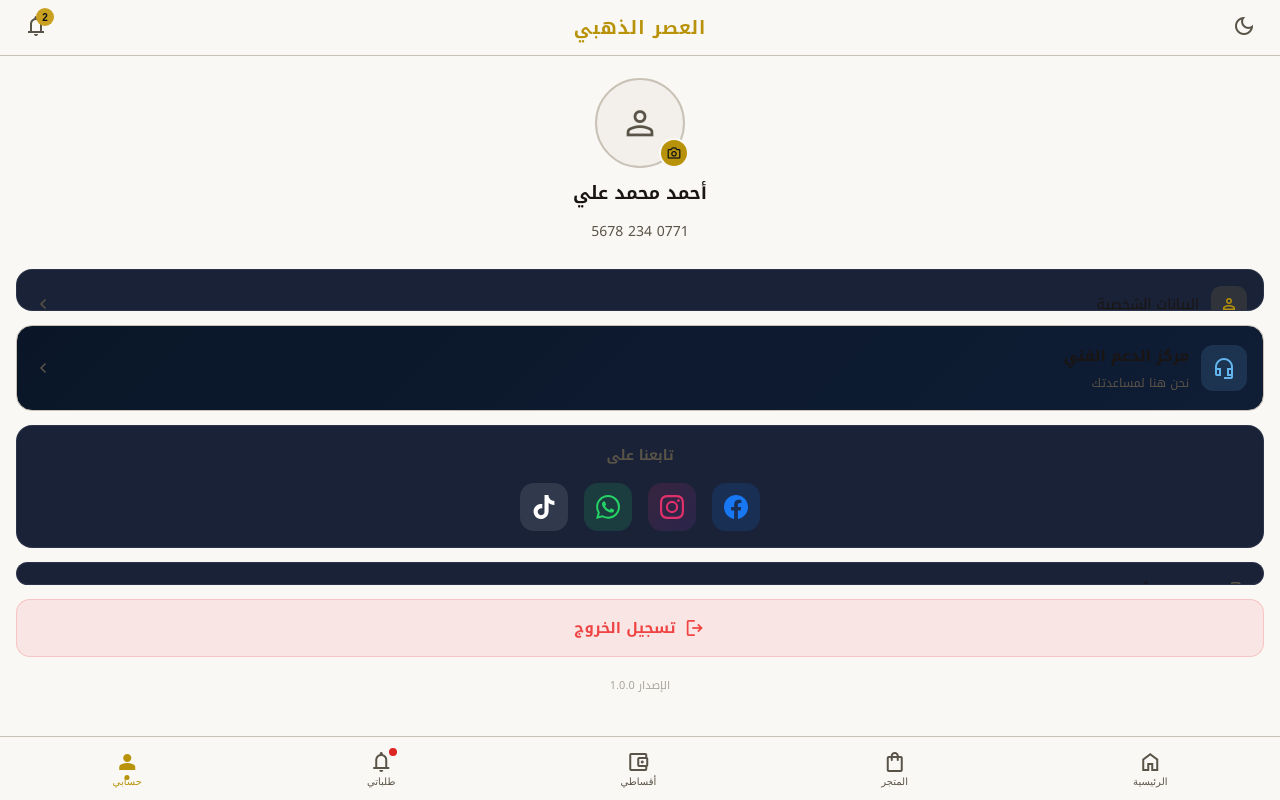
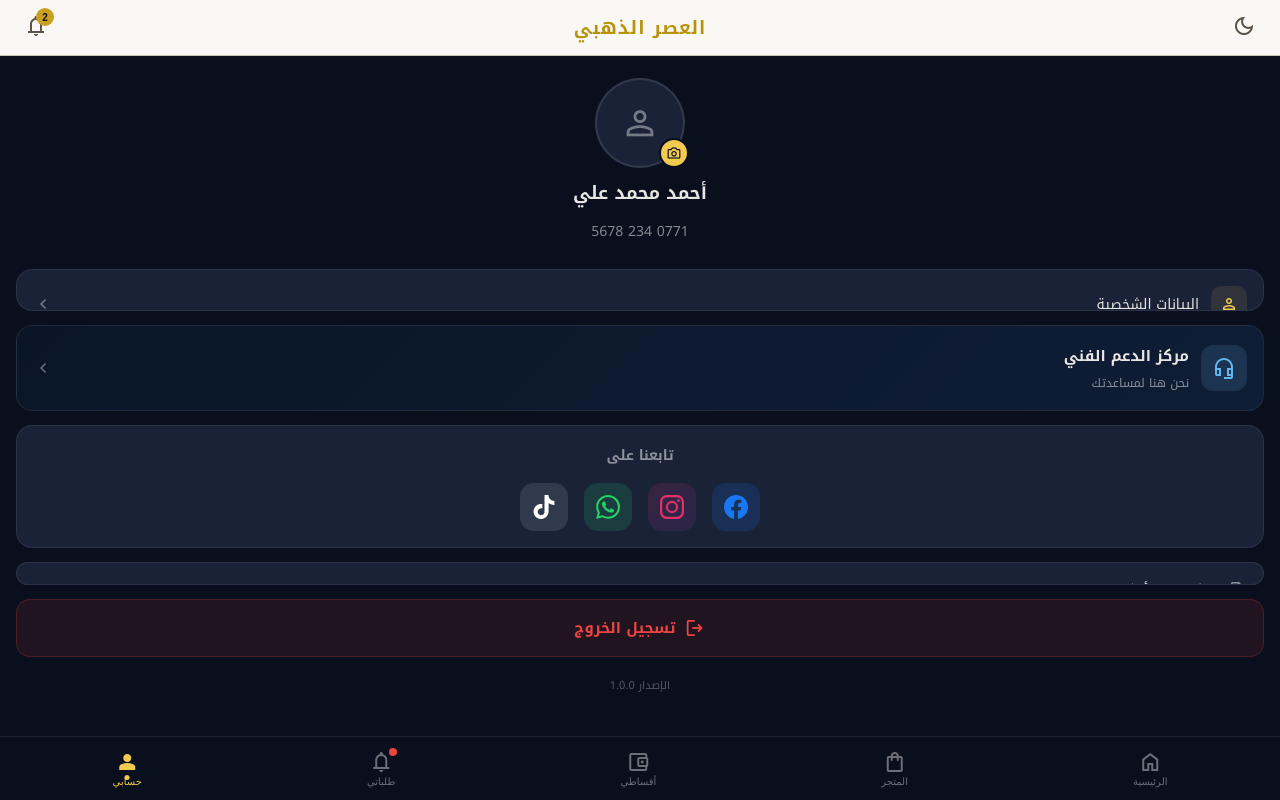
Before and after one commit to iraqtester993-prog/golden, a Vue app in the folder golden-pwa/: page /#/account in a window 1280 px wide. Built offline with nearby package versions, Linux system fonts and the light colour scheme.

Commit message:
fix: account page - inline styles for all sections

```diff
--- a/golden-pwa/src/views/AccountPage.vue
+++ b/golden-pwa/src/views/AccountPage.vue
@@ -3,7 +3,7 @@
     <TopBar />
 
     <main class="page-content">
-      <!-- Profile Section -->
+      <!-- Profile -->
       <section class="profile-section">
         <div class="profile-photo-wrap">
           <div class="profile-photo">
@@ -17,71 +17,71 @@
         <span class="profile-phone">0771 234 5678</span>
       </section>
 
-      <!-- Menu Items -->
-      <section class="menu-list">
-        <button class="menu-item" v-for="item in menuItems" :key="item.label">
-          <div class="menu-right">
-            <div class="menu-icon-wrap">
-              <span class="material-symbols-outlined menu-icon">{{ item.icon }}</span>
+      <!-- Menu -->
+      <div style="background:#1a2238;border:1px solid rgba(255,255,255,0.08);border-radius:16px;overflow:hidden;">
+        <button v-for="item in menuItems" :key="item.label" style="display:flex;justify-content:space-between;align-items:center;padding:16px;background:none;border:none;border-bottom:1px solid rgba(255,255,255,0.06);cursor:pointer;width:100%;font-family:'Noto Kufi Arabic',sans-serif;">
+          <div style="display:flex;align-items:center;gap:12px;">
+            <div style="width:36px;height:36px;border-radius:10px;background:rgba(242,202,80,0.1);display:flex;align-items:center;justify-content:center;">
+              <span class="material-symbols-outlined" style="font-size:20px;color:#f2ca50;">{{ item.icon }}</span>
             </div>
-            <span class="menu-label">{{ item.label }}</span>
+            <span style="font-size:14px;color:#e8e6e3;">{{ item.label }}</span>
           </div>
-          <span class="material-symbols-outlined menu-arrow">chevron_left</span>
+          <span class="material-symbols-outlined" style="font-size:20px;color:rgba(255,255,255,0.4);">chevron_left</span>
         </button>
-      </section>
+      </div>
 
-      <!-- Support Card -->
-      <section class="support-card">
-        <div class="support-left">
-          <div class="support-icon-wrap">
-            <span class="material-symbols-outlined">headset_mic</span>
+      <!-- Support -->
+      <div style="background:linear-gradient(135deg,#0a1628,#0f1d35);border:1px solid rgba(255,255,255,0.08);border-radius:16px;padding:16px;display:flex;align-items:center;justify-content:space-between;cursor:pointer;">
+        <div style="display:flex;align-items:center;gap:12px;">
+          <div style="width:46px;height:46px;border-radius:12px;background:rgba(99,179,237,0.15);display:flex;align-items:center;justify-content:center;">
+            <span class="material-symbols-outlined" style="font-size:24px;color:#63b3ed;">headset_mic</span>
           </div>
-          <div class="support-text">
-            <h3 class="support-title">مركز الدعم الفني</h3>
-            <span class="support-sub">نحن هنا لمساعدتك</span>
+          <div style="display:flex;flex-direction:column;gap:2px;">
+            <h3 style="font-size:15px;font-weight:700;color:#e8e6e3;margin:0;">مركز الدعم الفني</h3>
+            <span style="font-size:12px;color:rgba(255,255,255,0.5);">نحن هنا لمساعدتك</span>
           </div>
         </div>
-        <span class="material-symbols-outlined menu-arrow">chevron_left</span>
-      </section>
+        <span class="material-symbols-outlined" style="font-size:20px;color:rgba(255,255,255,0.4);">chevron_left</span>
+      </div>
 
-      <!-- Social Card -->
-      <section class="social-card">
-        <span class="social-title">تابعنا على</span>
-        <div class="social-icons">
-          <a class="social-link facebook" href="#" target="_blank">
-            <svg class="social-svg" viewBox="0 0 24 24" fill="currentColor"><path d="M24 12.073c0-6.627-5.373-12-12-12s-12 5.373-12 12c0 5.99 4.388 10.954 10.125 11.854v-8.385H7.078v-3.47h3.047V9.43c0-3.007 1.792-4.669 4.533-4.669 1.312 0 2.686.235 2.686.235v2.953H15.83c-1.491 0-1.956.925-1.956 1.874v2.25h3.328l-.532 3.47h-2.796v8.385C19.612 23.027 24 18.062 24 12.073z"/></svg>
+      <!-- Social -->
+      <div style="background:#1a2238;border:1px solid rgba(255,255,255,0.08);border-radius:16px;padding:16px;display:flex;flex-direction:column;align-items:center;gap:14px;">
+        <span style="font-size:14px;font-weight:600;color:rgba(255,255,255,0.5);">تابعنا على</span>
+        <div style="display:flex;gap:16px;">
+          <a href="#" target="_blank" style="width:48px;height:48px;border-radius:14px;display:flex;align-items:center;justify-content:center;background:rgba(24,119,242,0.15);text-decoration:none;">
+            <svg width="24" height="24" viewBox="0 0 24 24" fill="#1877F2"><path d="M24 12.073c0-6.627-5.373-12-12-12s-12 5.373-12 12c0 5.99 4.388 10.954 10.125 11.854v-8.385H7.078v-3.47h3.047V9.43c0-3.007 1.792-4.669 4.533-4.669 1.312 0 2.686.235 2.686.235v2.953H15.83c-1.491 0-1.956.925-1.956 1.874v2.25h3.328l-.532 3.47h-2.796v8.385C19.612 23.027 24 18.062 24 12.073z"/></svg>
           </a>
-          <a class="social-link instagram" href="#" target="_blank">
-            <svg class="social-svg" viewBox="0 0 24 24" fill="currentColor"><path d="M12 2.163c3.204 0 3.584.012 4.85.07 3.252.148 4.771 1.691 4.919 4.919.058 1.265.069 1.645.069 4.849 0 3.205-.012 3.584-.069 4.849-.149 3.225-1.664 4.771-4.919 4.919-1.266.058-1.644.07-4.85.07-3.204 0-3.584-.012-4.849-.07-3.26-.149-4.771-1.699-4.919-4.92-.058-1.265-.07-1.644-.07-4.849 0-3.204.013-3.583.07-4.849.149-3.227 1.664-4.771 4.919-4.919 1.266-.057 1.645-.069 4.849-.069zM12 0C8.741 0 8.333.014 7.053.072 2.695.272.273 2.69.073 7.052.014 8.333 0 8.741 0 12c0 3.259.014 3.668.072 4.948.2 4.358 2.618 6.78 6.98 6.98C8.333 23.986 8.741 24 12 24c3.259 0 3.668-.014 4.948-.072 4.354-.2 6.782-2.618 6.979-6.98.059-1.28.073-1.689.073-4.948 0-3.259-.014-3.667-.072-4.947-.196-4.354-2.617-6.78-6.979-6.98C15.668.014 15.259 0 12 0zm0 5.838a6.162 6.162 0 100 12.324 6.162 6.162 0 000-12.324zM12 16a4 4 0 110-8 4 4 0 010 8zm6.406-11.845a1.44 1.44 0 100 2.881 1.44 1.44 0 000-2.881z"/></svg>
+          <a href="#" target="_blank" style="width:48px;height:48px;border-radius:14px;display:flex;align-items:center;justify-content:center;background:linear-gradient(135deg,rgba(225,48,108,0.15),rgba(131,58,180,0.15));text-decoration:none;">
+            <svg width="24" height="24" viewBox="0 0 24 24" fill="#E1306C"><path d="M12 2.163c3.204 0 3.584.012 4.85.07 3.252.148 4.771 1.691 4.919 4.919.058 1.265.069 1.645.069 4.849 0 3.205-.012 3.584-.069 4.849-.149 3.225-1.664 4.771-4.919 4.919-1.266.058-1.644.07-4.85.07-3.204 0-3.584-.012-4.849-.07-3.26-.149-4.771-1.699-4.919-4.92-.058-1.265-.07-1.644-.07-4.849 0-3.204.013-3.583.07-4.849.149-3.227 1.664-4.771 4.919-4.919 1.266-.057 1.645-.069 4.849-.069zM12 0C8.741 0 8.333.014 7.053.072 2.695.272.273 2.69.073 7.052.014 8.333 0 8.741 0 12c0 3.259.014 3.668.072 4.948.2 4.358 2.618 6.78 6.98 6.98C8.333 23.986 8.741 24 12 24c3.259 0 3.668-.014 4.948-.072 4.354-.2 6.782-2.618 6.979-6.98.059-1.28.073-1.689.073-4.948 0-3.259-.014-3.667-.072-4.947-.196-4.354-2.617-6.78-6.979-6.98C15.668.014 15.259 0 12 0zm0 5.838a6.162 6.162 0 100 12.324 6.162 6.162 0 000-12.324zM12 16a4 4 0 110-8 4 4 0 010 8zm6.406-11.845a1.44 1.44 0 100 2.881 1.44 1.44 0 000-2.881z"/></svg>
           </a>
-          <a class="social-link whatsapp" href="#" target="_blank">
-            <svg class="social-svg" viewBox="0 0 24 24" fill="currentColor"><path d="M17.472 14.382c-.297-.149-1.758-.867-2.03-.967-.273-.099-.471-.148-.67.15-.197.297-.767.966-.94 1.164-.173.199-.347.223-.644.075-.297-.15-1.255-.463-2.39-1.475-.883-.788-1.48-1.761-1.653-2.059-.173-.297-.018-.458.13-.606.134-.133.298-.347.446-.52.149-.174.198-.298.298-.497.099-.198.05-.371-.025-.52-.075-.149-.669-1.612-.916-2.207-.242-.579-.487-.5-.669-.51-.173-.008-.371-.01-.57-.01-.198 0-.52.074-.792.372-.272.297-1.04 1.016-1.04 2.479 0 1.462 1.065 2.875 1.213 3.074.149.198 2.096 3.2 5.077 4.487.709.306 1.262.489 1.694.625.712.227 1.36.195 1.871.118.571-.085 1.758-.719 2.006-1.413.248-.694.248-1.289.173-1.413-.074-.124-.272-.198-.57-.347m-5.421 7.403h-.004a9.87 9.87 0 01-5.031-1.378l-.361-.214-3.741.982.998-3.648-.235-.374a9.86 9.86 0 01-1.51-5.26c.001-5.45 4.436-9.884 9.888-9.884 2.64 0 5.122 1.03 6.988 2.898a9.825 9.825 0 012.893 6.994c-.003 5.45-4.437 9.884-9.885 9.884m8.413-18.297A11.815 11.815 0 0012.05 0C5.495 0 .16 5.335.157 11.892c0 2.096.547 4.142 1.588 5.945L.057 24l6.305-1.654a11.882 11.882 0 005.683 1.448h.005c6.554 0 11.89-5.335 11.893-11.893a11.821 11.821 0 00-3.48-8.413z"/></svg>
+          <a href="#" target="_blank" style="width:48px;height:48px;border-radius:14px;display:flex;align-items:center;justify-content:center;background:rgba(37,211,102,0.15);text-decoration:none;">
+            <svg width="24" height="24" viewBox="0 0 24 24" fill="#25D366"><path d="M17.472 14.382c-.297-.149-1.758-.867-2.03-.967-.273-.099-.471-.148-.67.15-.197.297-.767.966-.94 1.164-.173.199-.347.223-.644.075-.297-.15-1.255-.463-2.39-1.475-.883-.788-1.48-1.761-1.653-2.059-.173-.297-.018-.458.13-.606.134-.133.298-.347.446-.52.149-.174.198-.298.298-.497.099-.198.05-.371-.025-.52-.075-.149-.669-1.612-.916-2.207-.242-.579-.487-.5-.669-.51-.173-.008-.371-.01-.57-.01-.198 0-.52.074-.792.372-.272.297-1.04 1.016-1.04 2.479 0 1.462 1.065 2.875 1.213 3.074.149.198 2.096 3.2 5.077 4.487.709.306 1.262.489 1.694.625.712.227 1.36.195 1.871.118.571-.085 1.758-.719 2.006-1.413.248-.694.248-1.289.173-1.413-.074-.124-.272-.198-.57-.347m-5.421 7.403h-.004a9.87 9.87 0 01-5.031-1.378l-.361-.214-3.741.982.998-3.648-.235-.374a9.86 9.86 0 01-1.51-5.26c.001-5.45 4.436-9.884 9.888-9.884 2.64 0 5.122 1.03 6.988 2.898a9.825 9.825 0 012.893 6.994c-.003 5.45-4.437 9.884-9.885 9.884m8.413-18.297A11.815 11.815 0 0012.05 0C5.495 0 .16 5.335.157 11.892c0 2.096.547 4.142 1.588 5.945L.057 24l6.305-1.654a11.882 11.882 0 005.683 1.448h.005c6.554 0 11.89-5.335 11.893-11.893a11.821 11.821 0 00-3.48-8.413z"/></svg>
           </a>
-          <a class="social-link tiktok" href="#" target="_blank">
-            <svg class="social-svg" viewBox="0 0 24 24" fill="currentColor"><path d="M12.525.02c1.31-.02 2.61-.01 3.91-.02.08 1.53.63 3.09 1.75 4.17 1.12 1.11 2.7 1.62 4.24 1.79v4.03c-1.44-.05-2.89-.35-4.2-.97-.57-.26-1.1-.59-1.62-.93-.01 2.92.01 5.84-.02 8.75-.08 1.4-.54 2.79-1.35 3.94-1.31 1.92-3.58 3.17-5.91 3.21-1.43.08-2.86-.31-4.08-1.03-2.02-1.19-3.44-3.37-3.65-5.71-.02-.5-.03-1-.01-1.49.18-1.9 1.12-3.72 2.58-4.96 1.66-1.44 3.98-2.13 6.15-1.72.02 1.48-.04 2.96-.04 4.44-.99-.32-2.15-.23-3.02.37-.63.41-1.11 1.04-1.36 1.75-.21.51-.15 1.07-.14 1.61.24 1.64 1.82 3.02 3.5 2.87 1.12-.01 2.19-.66 2.77-1.61.19-.33.4-.67.41-1.06.1-1.79.06-3.57.07-5.36.01-4.03-.01-8.05.02-12.07z"/></svg>
+          <a href="#" target="_blank" style="width:48px;height:48px;border-radius:14px;display:flex;align-items:center;justify-content:center;background:rgba(255,255,255,0.1);text-decoration:none;">
+            <svg width="24" height="24" viewBox="0 0 24 24" fill="#fff"><path d="M12.525.02c1.31-.02 2.61-.01 3.91-.02.08 1.53.63 3.09 1.75 4.17 1.12 1.11 2.7 1.62 4.24 1.79v4.03c-1.44-.05-2.89-.35-4.2-.97-.57-.26-1.1-.59-1.62-.93-.01 2.92.01 5.84-.02 8.75-.08 1.4-.54 2.79-1.35 3.94-1.31 1.92-3.58 3.17-5.91 3.21-1.43.08-2.86-.31-4.08-1.03-2.02-1.19-3.44-3.37-3.65-5.71-.02-.5-.03-1-.01-1.49.18-1.9 1.12-3.72 2.58-4.96 1.66-1.44 3.98-2.13 6.15-1.72.02 1.48-.04 2.96-.04 4.44-.99-.32-2.15-.23-3.02.37-.63.41-1.11 1.04-1.36 1.75-.21.51-.15 1.07-.14 1.61.24 1.64 1.82 3.02 3.5 2.87 1.12-.01 2.19-.66 2.77-1.61.19-.33.4-.67.41-1.06.1-1.79.06-3.57.07-5.36.01-4.03-.01-8.05.02-12.07z"/></svg>
           </a>
         </div>
-      </section>
+      </div>
 
-      <!-- Terms & Privacy -->
-      <section class="links-section">
-        <button class="link-item">
-          <span class="material-symbols-outlined link-icon">description</span>
-          <span class="link-label">الشروط والأحكام</span>
+      <!-- Links -->
+      <div style="background:#1a2238;border:1px solid rgba(255,255,255,0.08);border-radius:16px;overflow:hidden;">
+        <button style="display:flex;align-items:center;gap:12px;padding:14px 16px;background:none;border:none;border-bottom:1px solid rgba(255,255,255,0.06);cursor:pointer;width:100%;font-family:'Noto Kufi Arabic',sans-serif;">
+          <span class="material-symbols-outlined" style="font-size:20px;color:rgba(255,255,255,0.5);">description</span>
+          <span style="font-size:14px;color:#e8e6e3;">الشروط والأحكام</span>
         </button>
-        <button class="link-item">
-          <span class="material-symbols-outlined link-icon">lock</span>
-          <span class="link-label">سياسة الخصوصية</span>
+        <button style="display:flex;align-items:center;gap:12px;padding:14px 16px;background:none;border:none;cursor:pointer;width:100%;font-family:'Noto Kufi Arabic',sans-serif;">
+          <span class="material-symbols-outlined" style="font-size:20px;color:rgba(255,255,255,0.5);">lock</span>
+          <span style="font-size:14px;color:#e8e6e3;">سياسة الخصوصية</span>
         </button>
-      </section>
+      </div>
 
       <!-- Logout -->
-      <button class="logout-btn" @click="goTo('/')">
-        <span class="material-symbols-outlined">logout</span>
+      <button style="display:flex;align-items:center;justify-content:center;gap:8px;width:100%;padding:14px;border-radius:14px;background:rgba(239,68,68,0.1);border:1px solid rgba(239,68,68,0.2);color:#ef4444;font-size:15px;font-weight:600;font-family:'Noto Kufi Arabic',sans-serif;cursor:pointer;" @click="goTo('/')">
+        <span class="material-symbols-outlined" style="font-size:22px;">logout</span>
         <span>تسجيل الخروج</span>
       </button>
 
-      <span class="version">الإصدار 1.0.0</span>
+      <span style="text-align:center;font-size:11px;color:rgba(255,255,255,0.3);padding:4px 0;">الإصدار 1.0.0</span>
     </main>
 
     <nav class="bottom-nav">
@@ -120,7 +120,7 @@ const navItems = [
 </script>
 
 <style scoped>
-.page { width: 100%; height: 100dvh; background: var(--bg); display: flex; flex-direction: column; overflow: hidden; }
+.page { width: 100%; height: 100dvh; background: #0a0f1d; display: flex; flex-direction: column; overflow: hidden; }
 
 .page-content {
   flex: 1; overflow-y: auto; -webkit-overflow-scrolling: touch;
@@ -128,7 +128,6 @@ const navItems = [
   display: flex; flex-direction: column; gap: 14px;
 }
 
-/* Profile */
 .profile-section {
   display: flex; flex-direction: column; align-items: center; gap: 8px; padding: 10px 0;
 }
@@ -137,154 +136,42 @@ const navItems = [
 
 .profile-photo {
   width: 90px; height: 90px; border-radius: 50%;
-  background: var(--surface-container); border: 2px solid var(--outline-variant);
-  display: flex; align-items: center; justify-content: center; overflow: hidden;
+  background: #1a2238; border: 2px solid rgba(255,255,255,0.1);
+  display: flex; align-items: center; justify-content: center;
 }
 
-.profile-photo .material-symbols-outlined { font-size: 40px; color: var(--on-surface-variant); }
+.profile-photo .material-symbols-outlined { font-size: 40px; color: rgba(255,255,255,0.4); }
 
 .camera-btn {
   position: absolute; bottom: 0; right: -4px;
   width: 30px; height: 30px; border-radius: 50%;
-  background: var(--primary); border: 2px solid var(--bg);
+  background: #f2ca50; border: 2px solid #0a0f1d;
   display: flex; align-items: center; justify-content: center; cursor: pointer;
 }
 
 .camera-btn .material-symbols-outlined { font-size: 16px; color: #0a0f1d; }
 
-.profile-name { font-size: 18px; font-weight: 700; color: var(--on-surface); }
-.profile-phone { font-size: 14px; color: var(--on-surface-variant); }
+.profile-name { font-size: 18px; font-weight: 700; color: #e8e6e3; }
+.profile-phone { font-size: 14px; color: rgba(255,255,255,0.5); }
 
-/* Menu */
-.menu-list {
-  background: #1a2238; border: 1px solid rgba(255,255,255,0.08);
-  border-radius: 16px; overflow: hidden;
-}
-
-.menu-item {
-  display: flex; justify-content: space-between; align-items: center;
-  padding: 16px; background: none; border: none; border-bottom: 1px solid var(--outline-variant);
-  cursor: pointer; width: 100%; font-family: 'Noto Kufi Arabic', sans-serif;
-}
-
-.menu-item:last-child { border-bottom: none; }
-.menu-item:active { background: var(--surface-variant); }
-
-.menu-right { display: flex; align-items: center; gap: 12px; }
-
-.menu-icon-wrap {
-  width: 36px; height: 36px; border-radius: 10px;
-  background: rgba(242, 202, 80, 0.1); display: flex; align-items: center; justify-content: center;
-}
-
-.menu-icon { font-size: 20px; color: var(--primary); }
-.menu-label { font-size: 14px; color: var(--on-surface); }
-.menu-arrow { font-size: 20px; color: var(--on-surface-variant); }
-
-/* Support Card */
-.support-card {
-  background: linear-gradient(135deg, #0a1628, #0f1d35);
-  border: 1px solid var(--outline-variant); border-radius: 16px;
-  padding: 16px; display: flex; align-items: center; justify-content: space-between;
-  cursor: pointer; transition: all 0.2s;
-}
-
-.support-card:active { transform: scale(0.98); }
-
-.support-left { display: flex; align-items: center; gap: 12px; }
-
-.support-icon-wrap {
-  width: 46px; height: 46px; border-radius: 12px;
-  background: rgba(99, 179, 237, 0.15);
-  display: flex; align-items: center; justify-content: center;
-}
-
-.support-icon-wrap .material-symbols-outlined { font-size: 24px; color: #63b3ed; }
-
-.support-text { display: flex; flex-direction: column; gap: 2px; }
-.support-title { font-size: 15px; font-weight: 700; color: var(--on-surface); }
-.support-sub { font-size: 12px; color: var(--on-surface-variant); }
-
-/* Social Card */
-.social-card {
-  background: #1a2238; border: 1px solid rgba(255,255,255,0.08);
-  border-radius: 16px; padding: 16px; display: flex; flex-direction: column; align-items: center; gap: 14px;
-}
-
-.social-title { font-size: 14px; font-weight: 600; color: var(--on-surface-variant); }
-
-.social-icons { display: flex; gap: 16px; }
-
-.social-link {
-  width: 48px; height: 48px; border-radius: 14px;
-  display: flex; align-items: center; justify-content: center;
-  cursor: pointer; transition: transform 0.2s;
-}
-
-.social-link:active { transform: scale(0.9); }
-
-.social-svg { width: 24px; height: 24px; }
-
-.facebook { background: rgba(24, 119, 242, 0.15); color: #1877F2; }
-.instagram { background: linear-gradient(135deg, rgba(225, 48, 108, 0.15), rgba(131, 58, 180, 0.15)); color: #E1306C; }
-.whatsapp { background: rgba(37, 211, 102, 0.15); color: #25D366; }
-.tiktok { background: rgba(255, 255, 255, 0.1); color: #fff; }
-
-/* Links */
-.links-section {
-  background: #1a2238; border: 1px solid rgba(255,255,255,0.08);
-  border-radius: 16px; overflow: hidden;
-}
-
-.link-item {
-  display: flex; align-items: center; gap: 12px;
-  padding: 14px 16px; background: none; border: none;
-  border-bottom: 1px solid var(--outline-variant);
-  cursor: pointer; width: 100%; font-family: 'Noto Kufi Arabic', sans-serif;
-}
-
-.link-item:last-child { border-bottom: none; }
-.link-item:active { background: var(--surface-variant); }
-
-.link-icon { font-size: 20px; color: var(--on-surface-variant); }
-.link-label { font-size: 14px; color: var(--on-surface); }
-
-/* Logout */
-.logout-btn {
-  display: flex; align-items: center; justify-content: center; gap: 8px;
-  width: 100%; padding: 14px; border-radius: 14px;
-  background: rgba(239, 68, 68, 0.1); border: 1px solid rgba(239, 68, 68, 0.2);
-  color: #ef4444; font-size: 15px; font-weight: 600;
-  font-family: 'Noto Kufi Arabic', sans-serif; cursor: pointer;
-  transition: all 0.2s;
-}
-
-.logout-btn:active { background: rgba(239, 68, 68, 0.2); }
-
-.logout-btn .material-symbols-outlined { font-size: 22px; }
-
-/* Version */
-.version { text-align: center; font-size: 11px; color: var(--on-surface-variant); opacity: 0.5; padding: 4px 0; }
-
-/* Bottom Nav */
 .bottom-nav {
   position: fixed; bottom: 0; left: 0; right: 0; height: 64px;
-  background: var(--bg); border-top: 1px solid var(--outline-variant);
+  background: #0a0f1d; border-top: 1px solid rgba(255,255,255,0.08);
   display: flex; justify-content: space-around; align-items: center;
   padding-bottom: env(safe-area-inset-bottom, 4px); z-index: 50;
 }
 
 .nav-item {
   display: flex; flex-direction: column; align-items: center; gap: 2px;
-  background: none; border: none; color: var(--on-surface-variant);
+  background: none; border: none; color: rgba(255,255,255,0.4);
   cursor: pointer; padding: 4px 8px;
 }
 
-.nav-item.active { color: var(--primary); }
+.nav-item.active { color: #f2ca50; }
 .nav-icon-wrap { position: relative; display: flex; align-items: center; justify-content: center; }
 .nav-icon { font-size: 24px; }
 .nav-icon.filled { font-variation-settings: 'FILL' 1; }
-.nav-dot { position: absolute; bottom: -6px; left: 50%; transform: translateX(-50%); width: 5px; height: 5px; background: var(--primary); border-radius: 50%; }
-.nav-badge { position: absolute; top: -2px; right: -4px; width: 8px; height: 8px; background: var(--error); border-radius: 50%; }
+.nav-dot { position: absolute; bottom: -6px; left: 50%; transform: translateX(-50%); width: 5px; height: 5px; background: #f2ca50; border-radius: 50%; }
+.nav-badge { position: absolute; top: -2px; right: -4px; width: 8px; height: 8px; background: #ef4444; border-radius: 50%; }
 .nav-label { font-size: 10px; font-weight: 500; }
 </style>
```
